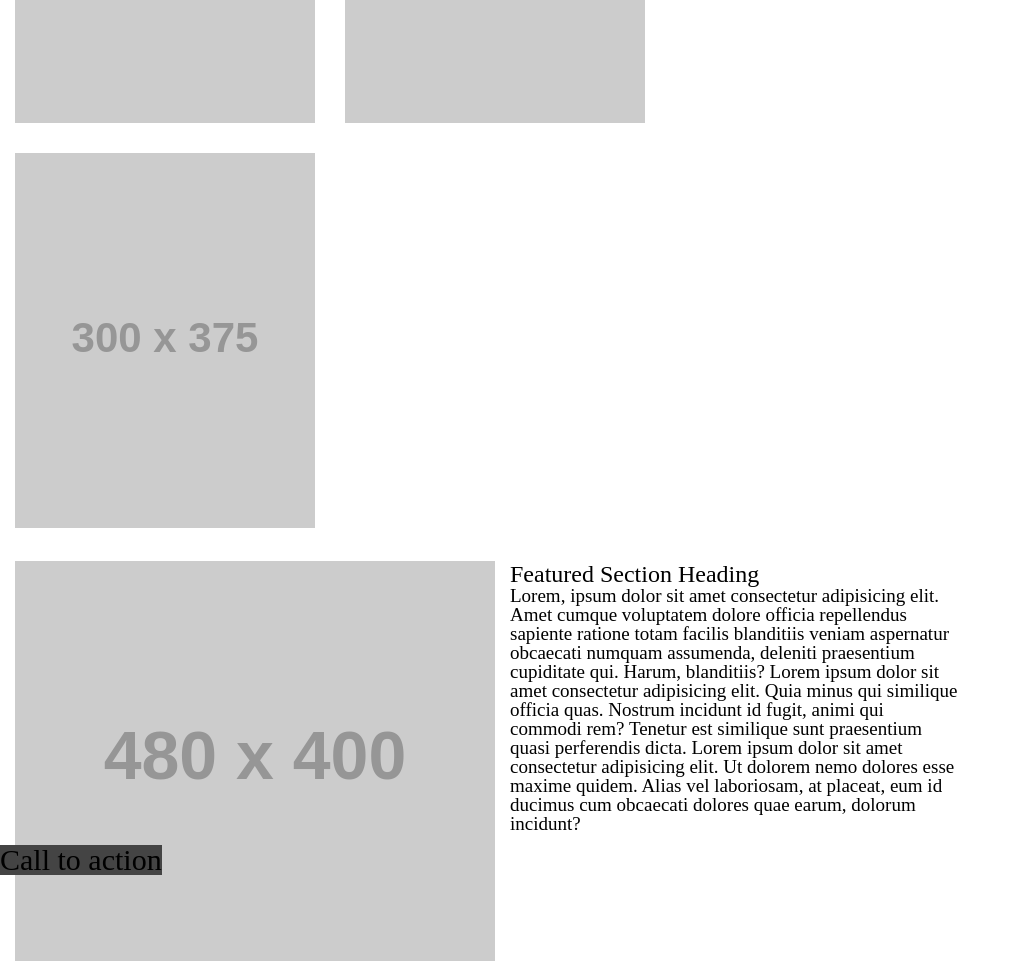
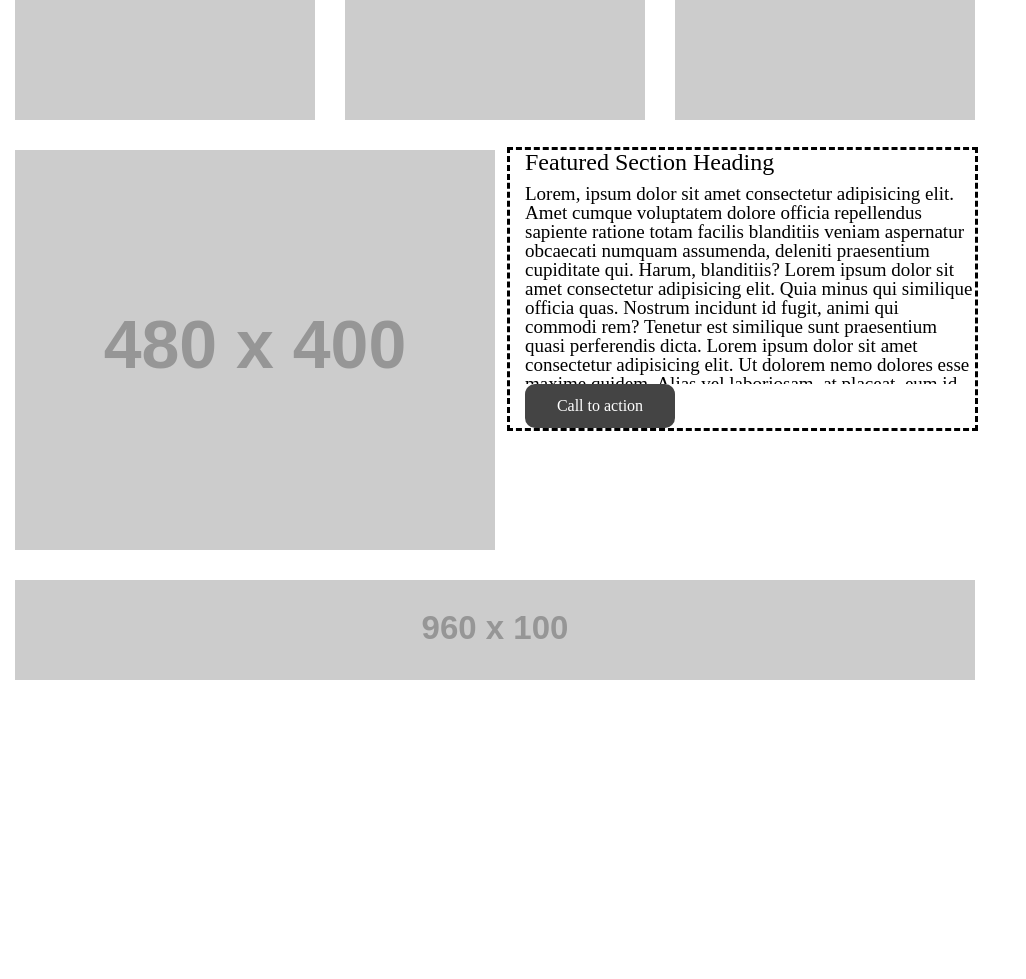
Before and after one commit to MthwBrwn/wireframe-exercise, a plain HTML site: page index.html in a window 1280 px wide. Shown: the part 880-1859 px from the top of the page, without its empty margins (0-1026 px from the left). After the commit the page ends 1575 px from the top, so only its background shows below. Drawn offline with Linux system fonts and the light colour scheme; placeholder pictures from the web are drawn by us.

Commit message:
everthing in place need to add hover action

```diff
--- a/css/style.css
+++ b/css/style.css
@@ -1,7 +1,12 @@
 
 body {
-  width: 960px;
+  outline: #444;
+  width: 990px;
   text-align: center;
+  /* sizing tools  */
+  outline-color: black;
+  outline-width: 3px;
+  outline-style: dashed;
 }
 
 nav {
@@ -19,22 +24,29 @@ nav a {
 
 section {
   text-align: left;
+  float: left;
   width: 990 px;
-  display: inline-block;
+  /* display: inline-block; */
   /* margin : 15px; */
 
 }
 img {
   float:left;
-  margin: 15px;
+  margin: 15px ;
+  box-sizing: border-box;
 }
 
 article {
-  position: relative;
-  display: inline;
+
+  /* box-sizing: border-box; */
   width: 400 px;
   height: 300 px;
-  margin: 15px 0px 15px 15px;
+  margin: 15px ;
+  padding-left: 15px;
+  outline-color: black;
+  outline-width: 3px;
+  outline-style: dashed;
+  overflow: hidden;
 
 
 }
@@ -50,17 +62,28 @@ li {
 
 h2 {
   font-size: 24px;
+  padding-bottom: 10px;
 }
 
-p{
+p {
   font-size: 19px;
+  height: 200px;
   overflow: scroll;
+  line-height: 2 px;
+
 }
 
 h3 {
-  font-size: 30px;
-  width: 250 px;
+  clear: both;
+  font-size: 16px;
+  color: white;
+  width: 150px;
+  height: 30px;
   background-color: #444;
-  position: absolute;
-  top: 300px ;
+  border-radius: 10px;
+  text-align: center;
+  padding: 14px 0 0 0;
+
+
+
 }
--- a/index.html
+++ b/index.html
@@ -38,10 +38,13 @@
             Lorem, ipsum dolor sit amet consectetur adipisicing elit. Amet cumque voluptatem dolore officia repellendus sapiente ratione totam facilis blanditiis veniam aspernatur obcaecati numquam assumenda, deleniti praesentium cupiditate qui. Harum, blanditiis?
             Lorem ipsum dolor sit amet consectetur adipisicing elit. Quia minus qui similique officia quas. Nostrum incidunt id fugit, animi qui commodi rem? Tenetur est similique sunt praesentium quasi perferendis dicta.
             Lorem ipsum dolor sit amet consectetur adipisicing elit. Ut dolorem nemo dolores esse maxime quidem. Alias vel laboriosam, at placeat, eum id ducimus cum obcaecati dolores quae earum, dolorum incidunt?
+            Lorem ipsum dolor sit amet consectetur, adipisicing elit. Voluptas sed accusantium quis modi vitae quidem obcaecati laborum reprehenderit incidunt? A provident mollitia minus iusto, autem dolorem impedit fugit est in?
 
           </p>
           <h3>   Call to action </h3>
         </article>
+
+
     </section>
   </main>
   <footer>
```
